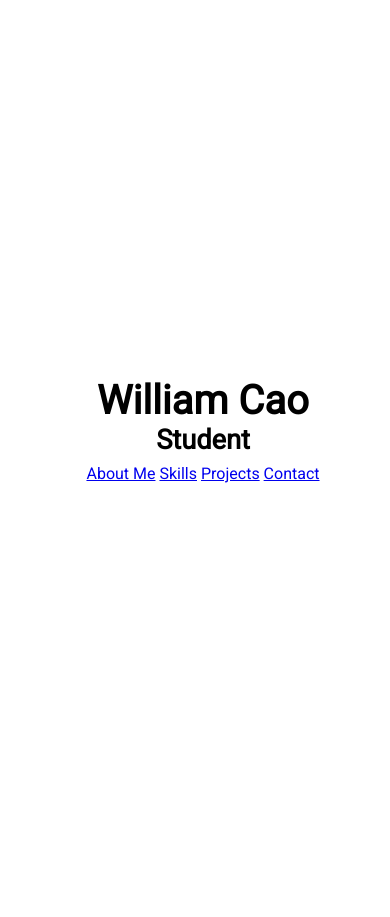
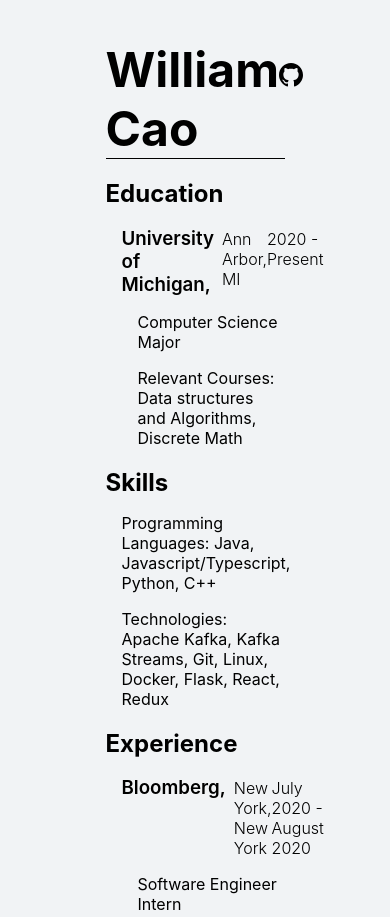
Before and after one commit to WilliamC07/WilliamC07.github.io, a plain HTML site: page index.html in a window 390 px wide. Shown: the top 917 px of the page. Before the commit the page ends 860 px from the top, so only its background shows below. Drawn offline with Linux system fonts and the light colour scheme.

Commit message:
updated website, bad on mobile

```diff
--- a/everything.css
+++ b/everything.css
@@ -1,28 +1,71 @@
 html{
-    font-family: 'Roboto', sans-serif;
+    font-family: -apple-system,BlinkMacSystemFont,segoe ui,roboto,oxygen,ubuntu,cantarell,fira sans,droid sans,helvetica neue,sans-serif;
+    margin: 0 25%;
+    background-color: #f1f3f5;
 }
 
-h1{
-    font-size: 2.5em;
+h1 {
+    font-size: 3rem;
 }
 
-h3{
-    font-size: 1.7em;
+header {
+    display: flex;
+    align-items: baseline;
+    justify-content: space-between;
+    border-bottom: black 1px solid;
 }
 
-#home-wrapper{
-    height: 100vh;
-    width: 100vw;
-    display: flex;
-    flex-direction: column;
-    justify-content: center;
-    align-content: center;
+#name-heading {
+    margin-bottom: 0;
 }
 
-#home-nav{
-    margin-top: .5em;
+.content {
+    margin-left: 1rem;
 }
 
-.center{
-    margin: 0 auto;
+.content-heading {
+    display: flex;
+    flex-direction: row;
+    align-items: baseline;
 }
+
+.content-heading h3.name {
+    margin-bottom: 0;
+    font-weight: 600;
+}
+
+.content-heading h3.name::after {
+    content: ", ";
+}
+
+.content-heading p.location {
+    margin-left: 0.5rem;
+    margin-bottom: 0;
+    font-weight: 300;
+}
+
+.content-heading p.date {
+    margin-left: auto;
+    margin-bottom: 0;
+    font-weight: 300;
+}
+
+.content-body {
+    margin-left: 1rem;
+}
+
+.ml-1 {
+    margin-left: 1rem;
+}
+
+.indent {
+    text-indent: 1rem;
+}
+
+.sub-heading {
+    margin-bottom: 0;
+}
+
+#email {
+    cursor: pointer;
+}
--- a/index.html
+++ b/index.html
@@ -1,43 +1,85 @@
 <!doctype html>
 <html>
   <head>
-    <title>William Cao</title>
     <meta charset="utf-8">
     <meta name="viewport" content="width=device-width, initial-scale=1, shrink-to-fit=no">
     <link rel="stylesheet" type="text/css" href="everything.css">
     <link href="https://fonts.googleapis.com/css?family=Roboto" rel="stylesheet">
+
+    <title>William Cao</title>
   </head>
   <body>
-    <!-- home -->
-    <div id="home-wrapper">
-      <h1 class="center">William Cao</h1>
-      <h3 class="center">Student</h3>
-      <nav id="home-nav" class="center">
-        <a href="#about-me-wrapper">About Me</a>
-        <a href="#skills-wrapper">Skills</a>
-        <a href="#project-wrapper">Projects</a>
-        <a href="#contact-wrapper">Contact</a>
-      </nav>
+    <header>
+      <h1 id="name-heading">William Cao</h1>
+      <a href="https://github.com/WilliamC07" target="_blank" rel=”noreferrer”>
+        <svg xmlns="http://www.w3.org/2000/svg" width="24" height="24" viewBox="0 0 24 24"><path d="M12 0c-6.626 0-12 5.373-12 12 0 5.302 3.438 9.8 8.207 11.387.599.111.793-.261.793-.577v-2.234c-3.338.726-4.033-1.416-4.033-1.416-.546-1.387-1.333-1.756-1.333-1.756-1.089-.745.083-.729.083-.729 1.205.084 1.839 1.237 1.839 1.237 1.07 1.834 2.807 1.304 3.492.997.107-.775.418-1.305.762-1.604-2.665-.305-5.467-1.334-5.467-5.931 0-1.311.469-2.381 1.236-3.221-.124-.303-.535-1.524.117-3.176 0 0 1.008-.322 3.301 1.23.957-.266 1.983-.399 3.003-.404 1.02.005 2.047.138 3.006.404 2.291-1.552 3.297-1.23 3.297-1.23.653 1.653.242 2.874.118 3.176.77.84 1.235 1.911 1.235 3.221 0 4.609-2.807 5.624-5.479 5.921.43.372.823 1.102.823 2.222v3.293c0 .319.192.694.801.576 4.765-1.589 8.199-6.086 8.199-11.386 0-6.627-5.373-12-12-12z"/></svg>
+      </a>
+    </header>
+
+    <h2 class="sub-heading">Education</h2>
+    <div class="content">
+      <div class="content-heading">
+        <h3 class="name">University of Michigan</h3>
+        <p class="location">Ann Arbor, MI</p>
+        <p class="date">2020 - Present</p>
+      </div>
+      <div class="content-body">
+        <p>Computer Science Major</p>
+        <p>Relevant Courses: Data structures and Algorithms, Discrete Math</p>
+      </div>
     </div>
 
-    <!-- About me -->
-    <div id="about-me-wrapper">
-
+    <h2 class="sub-heading">Skills</h2>
+    <div class="content">
+      <p>Programming Languages: Java, Javascript/Typescript, Python, C++</p>
+      <p>Technologies: Apache Kafka, Kafka Streams, Git, Linux, Docker, Flask, React, Redux</p>
     </div>
 
-    <!-- Skills -->
-    <div id="skills-wrapper">
-
+    <h2 class="sub-heading">Experience</h2>
+    <div class="content">
+      <div class="content-heading">
+        <h3 class="name">Bloomberg</h3>
+        <p class="location">New York, New York</p>
+        <p class="date">July 2020 - August 2020</p>
+      </div>
+      <div class="content-body">
+        <p>Software Engineer Intern</p>
+        <ul>
+          <li>Designed and developed a real-time notification system in Java, leveraging a microservice architecture and Kafka Streams to send over a million notification per day</li>
+          <li>Created an isolated environment for running system and unit tests using Docker and Docker Compose</li>
+          <li>Automated running of unit and system tests with Jenkins CI system</li>
+          <li>Presented work on multiple occasions, including senior managers in the company</li>
+        </ul>
+      </div>
+    </div>
+    <div class="content">
+      <div class="content-heading">
+        <h3 class="name">Wall Street Experience</h3>
+        <p class="location">New York, New York</p>
+        <p class="date">July 2019 - Sept 2019</p>
+      </div>
+      <div class="content-body">
+        <p>Fullstack Intern</p>
+        <ul>
+          <li>Automated purchasing hundreds of tour tickets from providers using Google Sheets API and Python Selenium</li>
+          <li>Created a responsive web page in vanilla PHP and Javascript for tour guides to accurately calculate the total
+            number of guests and cost of tickets to purchase, maximizing profits and automatically generating documentation</li>
+          <li>Implemented a tool for tour guides to exchange tours on the company’s internal website using Laravel and Vue</li>
+        </ul>
+      </div>
     </div>
 
-    <!-- Projects -->
-    <div id="project-wrapper">
+    <h2 class="sub-heading">Projects</h2>
 
-    </div>
+    <h2 class="sub-heading">Contact</h2>
+    <p id="email">Email: (Click to uncover)</p>
 
-    <!-- Contact -->
-    <div id="contact-wrapper">
-
-    </div>
+    <script>
+      const e = 't92YuwWah12ZA' + 'dTbhlGbsl2dvF2Y';
+      const emailElement = document.getElementById("email");
+      emailElement.addEventListener('click', () => {
+        emailElement.innerText = 'Email: ' + atob(e.split('').reverse().join(''));
+      })
+    </script>
   </body>
 </html>
```
